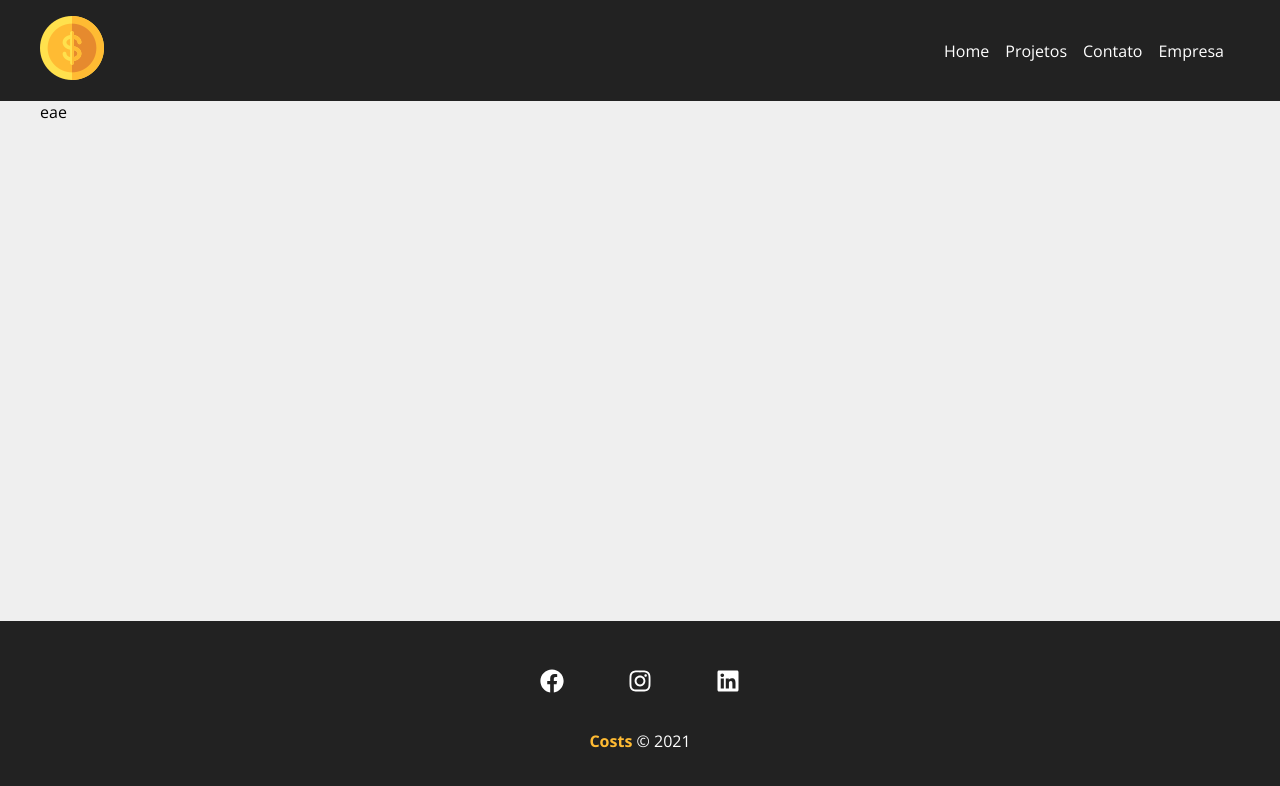
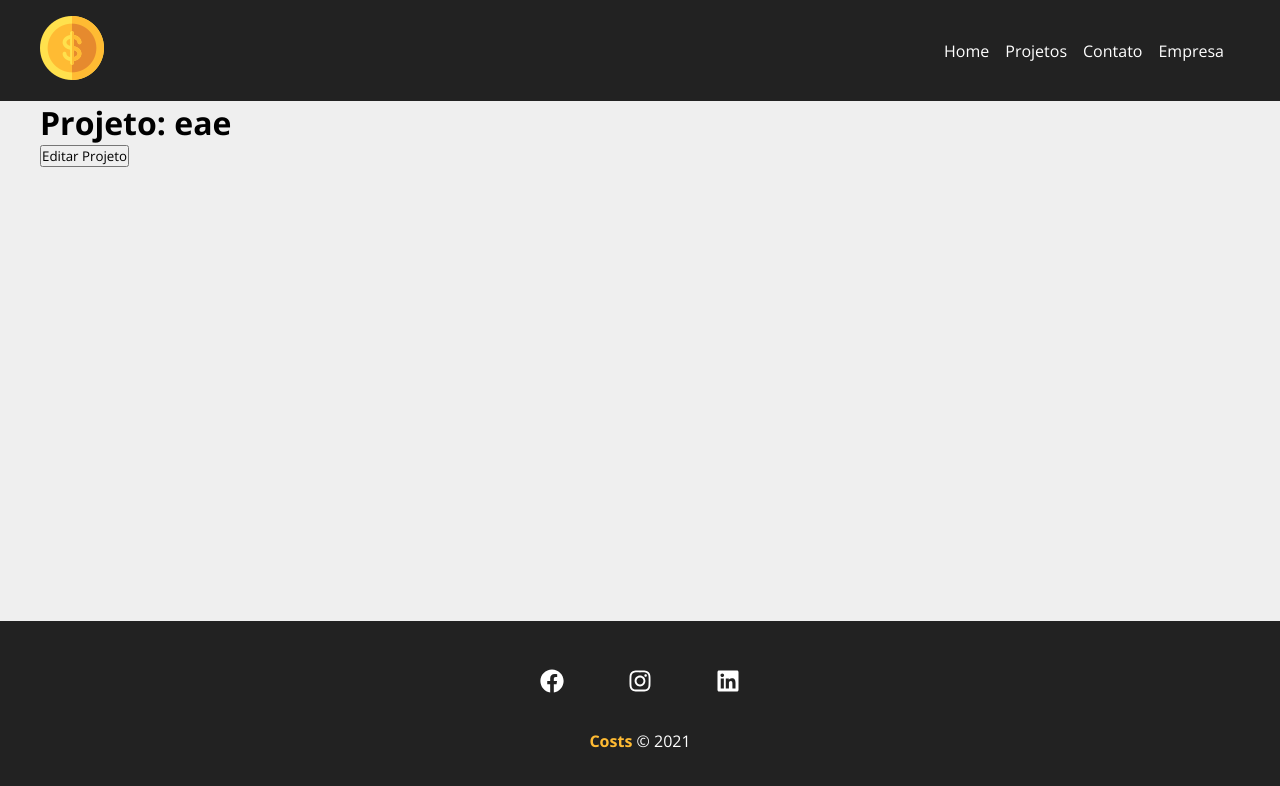
Before and after one commit to while-kaique/Projeto-React_01, a React (Create React App) app in the folder costs/: page /project/1 in a window 1280 px wide. Shown: the top 786 px of the page. Built offline with nearby package versions, Linux system fonts and the light colour scheme; data requests are answered from the project's data file; the HTML template or start-up script is replaced by a standard one; a web font is replaced by a local one.

Commit message:
Atualizando página de edição
Básico

```diff
--- a/costs/src/components/pages/Project.jsx
+++ b/costs/src/components/pages/Project.jsx
@@ -2,14 +2,20 @@ import styles from './Project.module.css'
 
 import {useParams} from 'react-router-dom'
 import { useState, useEffect } from 'react'
+import Loading from '../layout/Loading'
+
+
+import Container from '../layout/Container.jsx'
 
 function Project () {
 
     const { id } = useParams()
 
     const [project, setProject] = useState([])
+    const [showProjectForm, setShowProjectForm] = useState(false)
 
     useEffect(()=> {
+        setTimeout(() => {
             fetch(`http://localhost:5000/projects/${id}`, {
                 method: 'GET',
                 headers: {
@@ -20,10 +26,26 @@ function Project () {
                 setProject(data)
             })
             .catch(err => console.log(err))
+        }, 500)
     }, [id])
 
+    function toggleProjectForm(){
+
+    }
+
     return (
-        <p>{project.name}</p>
+        <>
+            {project.name ?
+                (<div>
+                    <Container customClass="column">
+                        <div>
+                            <h1>Projeto: {project.name}</h1>
+                            <button onClick={toggleProjectForm}>Editar Projeto</button>
+                        </div>
+                    </Container>
+                </div>)
+            : (<Loading />)}
+        </>
     )
 }
 
```
Lines whose indentation alone changed are shown as unchanged.
